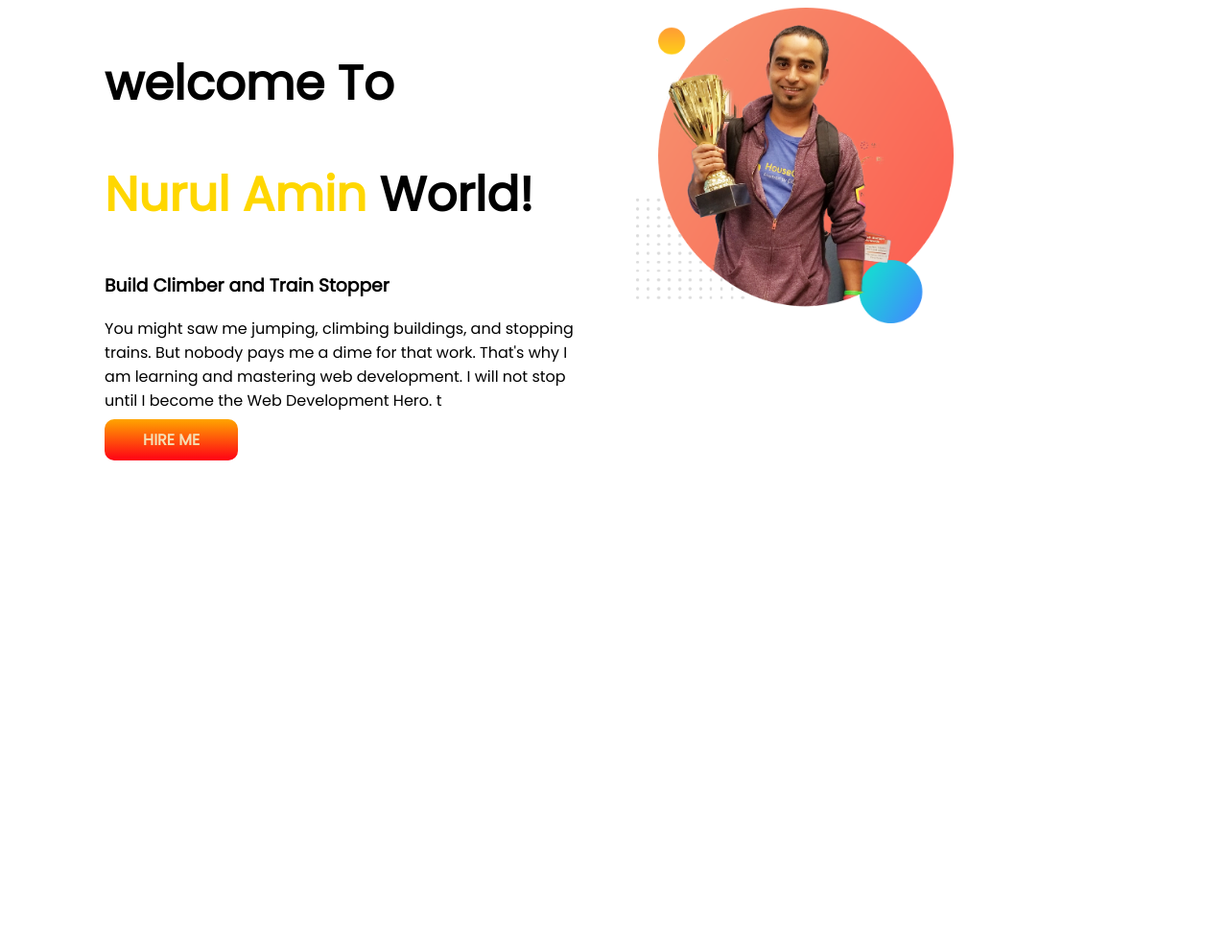
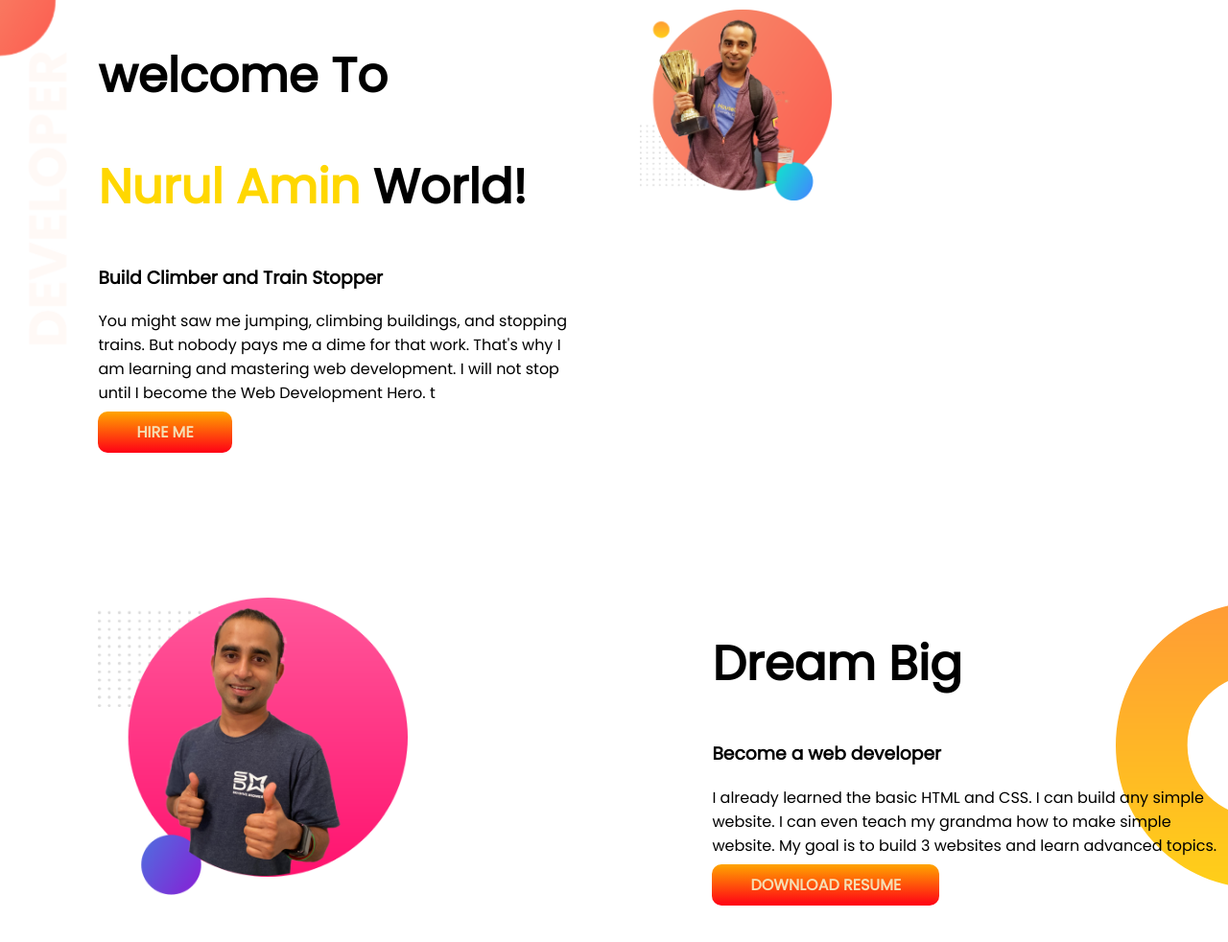
Before and after one commit to nurulamin130/developer-protfolio, a plain HTML site: page index.html in a window 1280 px wide. Shown: the whole page at 96% size. Before the commit the page ends 800 px from the top, so only its background shows below. Drawn offline with Linux system fonts and the light colour scheme.

Commit message:
dream big section

```diff
--- a/index.html
+++ b/index.html
@@ -13,7 +13,7 @@
 </head>
 
 <body>
-    <section>
+    <section class="top-banner">
         <div class="half-width">
             <h1>welcome To</h1>
             <h1><span>Nurul Amin</span> World!</h1>
@@ -31,6 +31,22 @@
                 <img src="images/jhankar.png" alt="">
             </div>
     </section>
+    <section class="dream-big">
+        <div class="half-width">
+            <img src="images/jhankar2.png" alt="">
+        </div>
+        <div class="half-width">
+            <h1>Dream Big</h1>
+            <h3>Become a web developer</h3>
+            <p>I already learned the basic HTML and CSS. I can build any simple website. I can even teach my grandma how
+                to make simple website. My goal is to build 3 websites and learn advanced topics.</p>
+            <a class="link-button" href="https://programminghero1.github.io/developer-portfolio/" target="_blank">
+                DOWNLOAD
+                RESUME
+            </a>
+
+        </div>
+    </section>
 
 
 
--- a/style.css
+++ b/style.css
@@ -1,9 +1,11 @@
 
 body{
-    font-family: 'Poppins', sans-serif
+    font-family: 'Poppins', sans-serif;
+    margin: 0px;
 }
 h1{
     font-size: 50px;
+
 }
 span{
     color: gold;
@@ -14,6 +16,7 @@ button{
 }
 section{
     display: flex;
+    margin-bottom: 150px;
 
 }
 .half-width{
@@ -22,7 +25,8 @@ section{
 }
 
 .half-width img{
-    width: 100%;
+    width: 60%;
+    margin-top: 10px;
 }
 .link-button{
     text-decoration: none;
@@ -34,3 +38,16 @@ section{
 
 
 }
+.top-banner{
+    background-image: url(images/top-banner.png);
+    background-repeat: no-repeat;
+
+}
+
+.dream-big{
+    background-image: url(images/dream-bg.png);
+    background-repeat: no-repeat;
+    background-position: right;
+
+
+}
```
